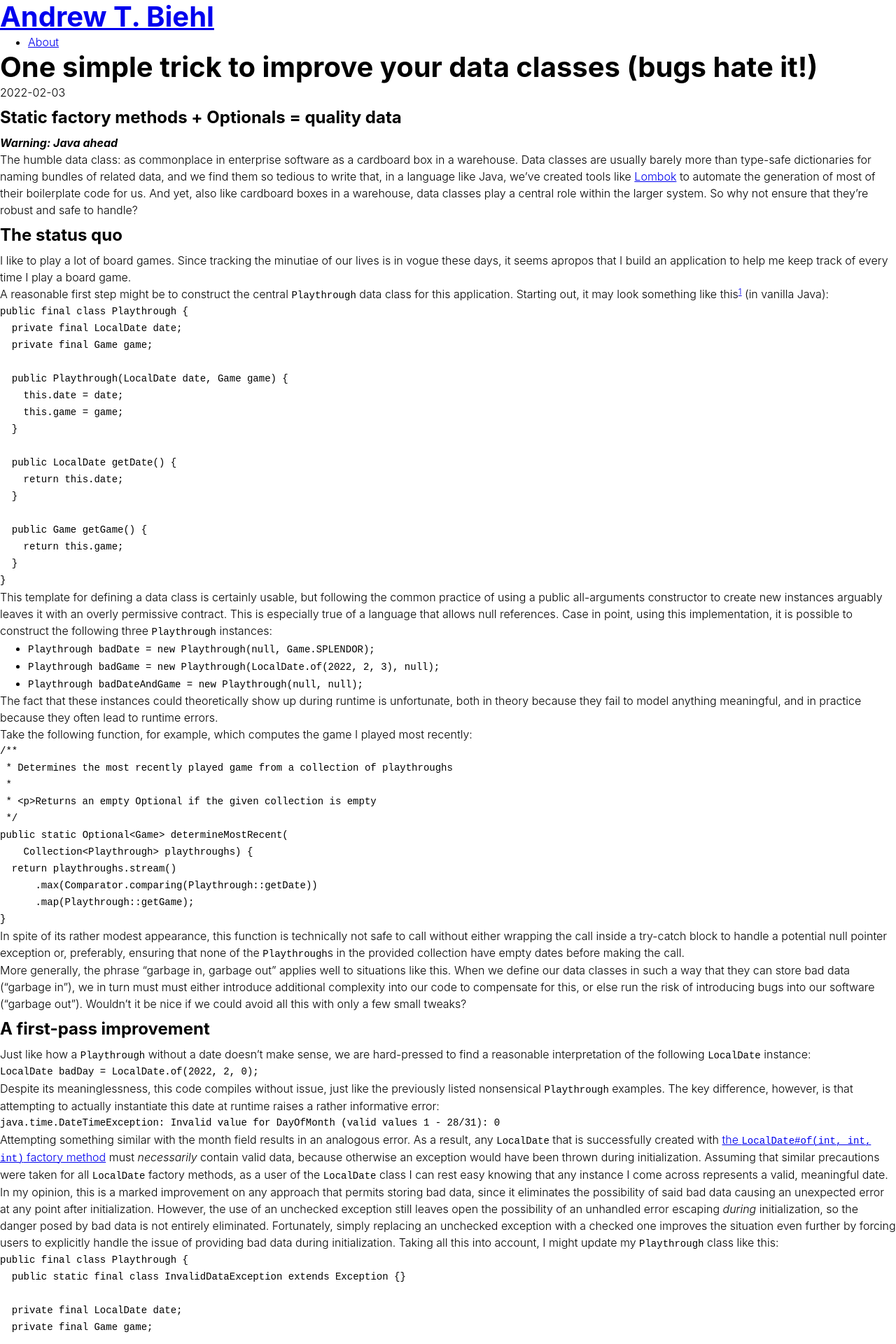
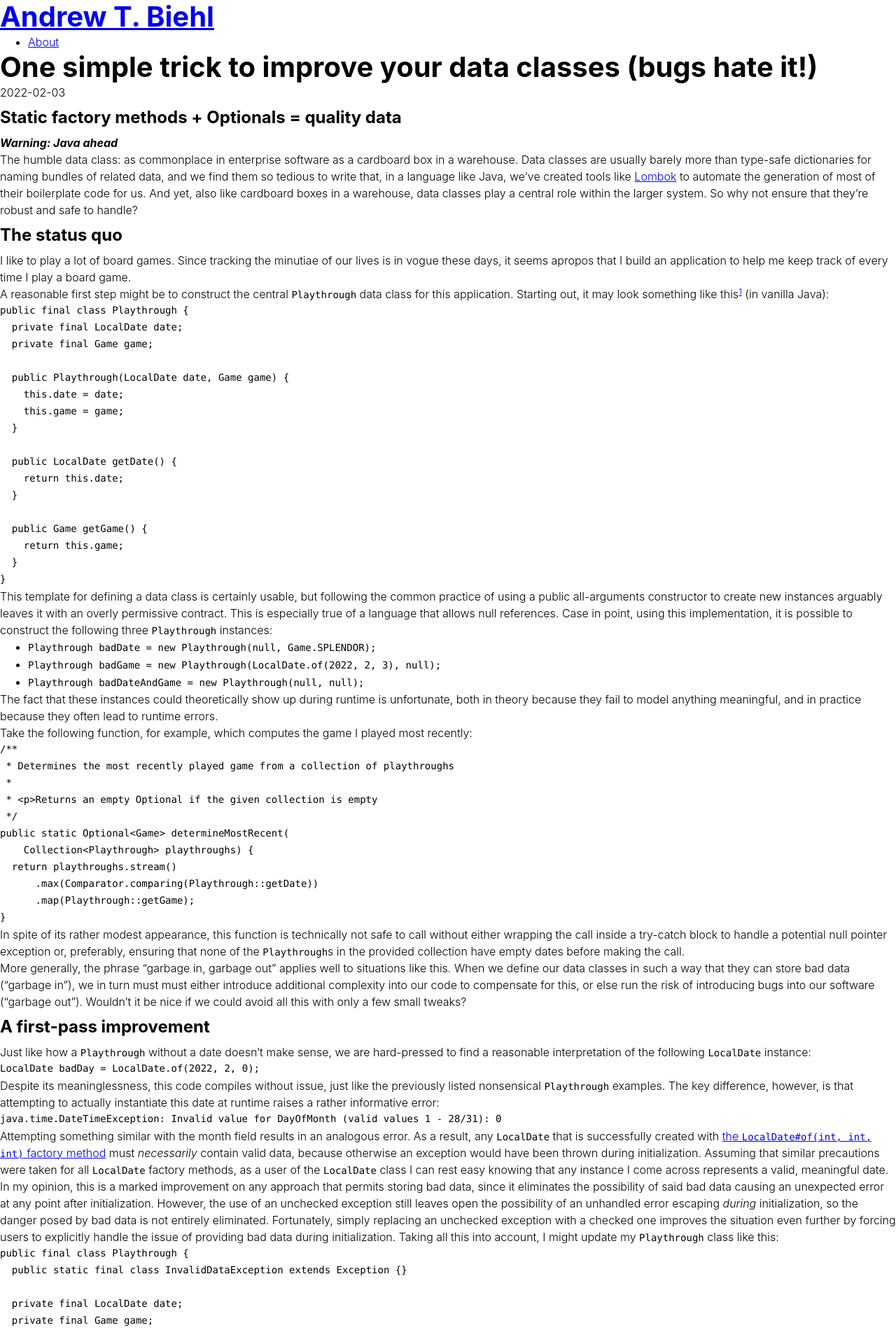
Before and after one commit to andrewtbiehl/andrewtbiehl.com, a Jekyll site: the page built from _posts/2022-02-03-improving-data-classes.md, in a window 1280 px wide. Shown: the top 1920 px of the page at 70% size. Built offline with Jekyll 4.4.1, drawn with Linux system fonts in a browser that asks for light colours.

Commit message:
Use standard monospace system font stack
Adds a standard monospace system font stack, as described on
systemfontstack.com, for usage on the site.

```diff
--- a/_sass/_base.scss
+++ b/_sass/_base.scss
@@ -20,6 +20,9 @@
   font-size: $baseline * 2;
   font-weight: 400 * 0.75;
   line-height: 1.5;
+}
+code {
+  font-family: Menlo, Consolas, Monaco, "Liberation Mono", "Lucida Console", monospace;
 }
 * {
   text-decoration-thickness: 0.1em * 0.75;
```
